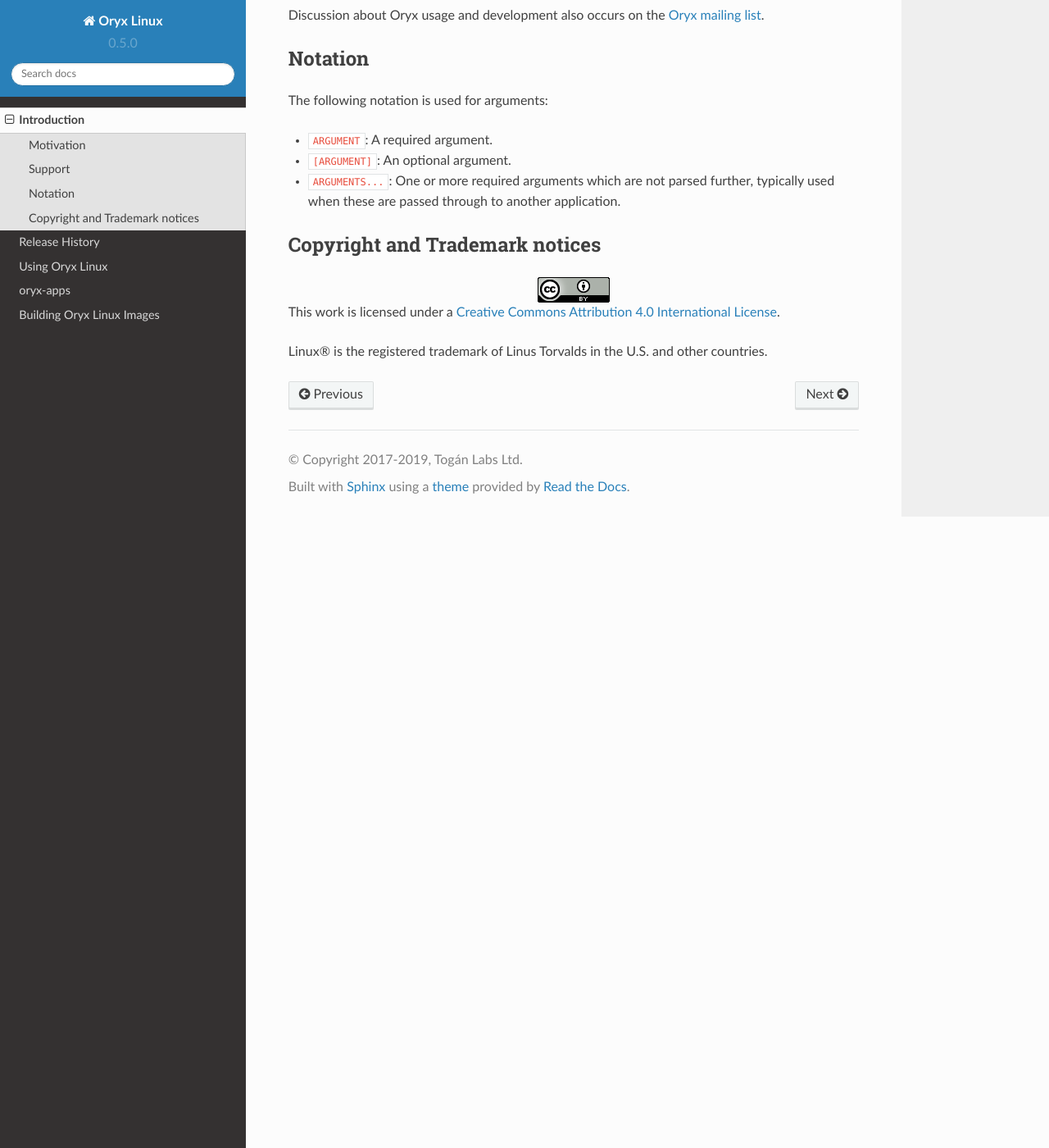
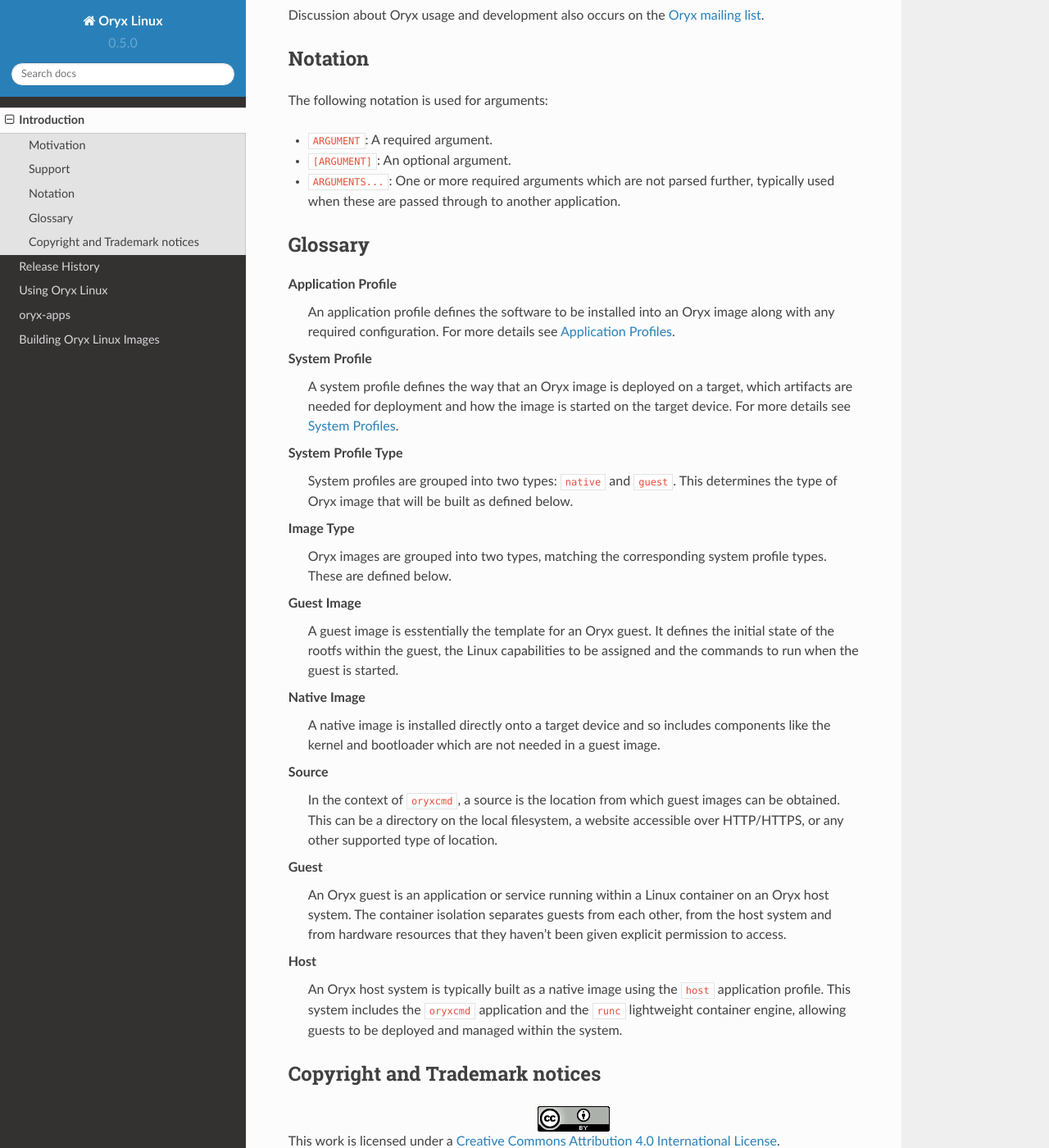
Before and after one commit to NetworkGradeLinux/mion, a Sphinx documentation site: the page built from docs/intro.rst, in a window 1280 px wide and 1400 px high, scrolled down 1059 px. Shown: the whole window at 82% size. Built offline with Sphinx 7.4.7 and the Read the Docs theme 2.0.0, drawn with Linux system fonts in a browser that asks for light colours.

Commit message:
docs: Add an initial glossary
Signed-off-by: Paul Barker <pbarker@oryx-linux.org>

```diff
--- a/docs/intro.rst
+++ b/docs/intro.rst
@@ -66,6 +66,54 @@
   further, typically used when these are passed through to another
   application.
 
+Glossary
+========
+
+Application Profile
+  An application profile defines the software to be installed into an Oryx
+  image along with any required configuration. For more details see
+  :ref:`application_profiles`.
+
+System Profile
+  A system profile defines the way that an Oryx image is deployed on a target,
+  which artifacts are needed for deployment and how the image is started on the
+  target device. For more details see :ref:`system_profiles`.
+
+System Profile Type
+  System profiles are grouped into two types: ``native`` and ``guest``. This
+  determines the type of Oryx image that will be built as defined below.
+
+Image Type
+  Oryx images are grouped into two types, matching the corresponding system
+  profile types. These are defined below.
+
+Guest Image
+  A guest image is esstentially the template for an Oryx guest. It defines the
+  initial state of the rootfs within the guest, the Linux capabilities to be
+  assigned and the commands to run when the guest is started.
+
+Native Image
+  A native image is installed directly onto a target device and so includes
+  components like the kernel and bootloader which are not needed in a guest
+  image.
+
+Source
+  In the context of ``oryxcmd``, a source is the location from which guest
+  images can be obtained. This can be a directory on the local filesystem, a
+  website accessible over HTTP/HTTPS, or any other supported type of location.
+
+Guest
+  An Oryx guest is an application or service running within a Linux container
+  on an Oryx host system. The container isolation separates guests from each
+  other, from the host system and from hardware resources that they haven't
+  been given explicit permission to access.
+
+Host
+  An Oryx host system is typically built as a native image using the ``host``
+  application profile. This system includes the ``oryxcmd`` application and the
+  ``runc`` lightweight container engine, allowing guests to be deployed and
+  managed within the system.
+
 Copyright and Trademark notices
 ===============================
 
```
